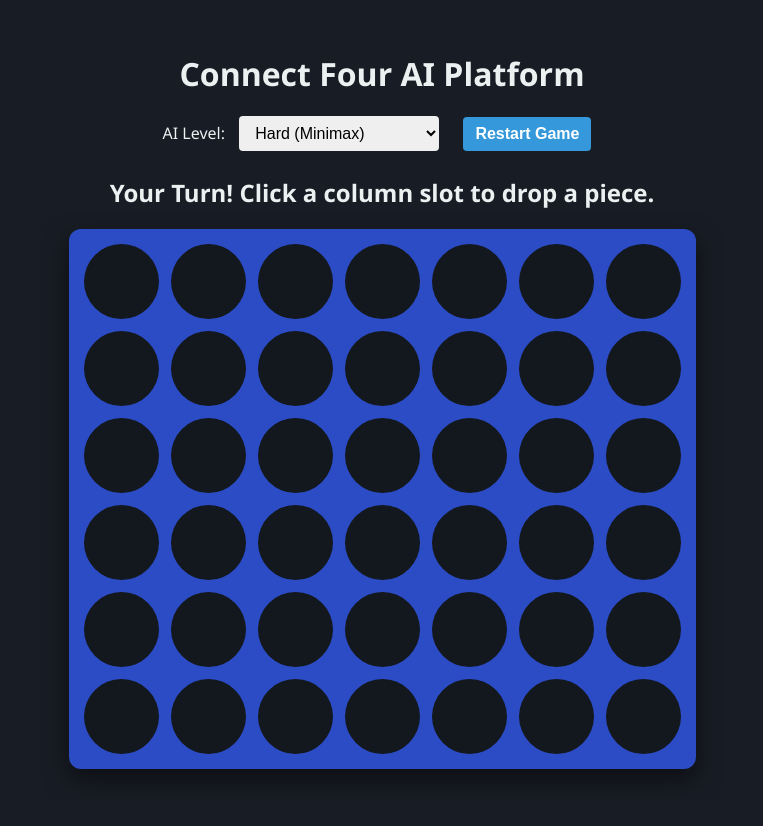
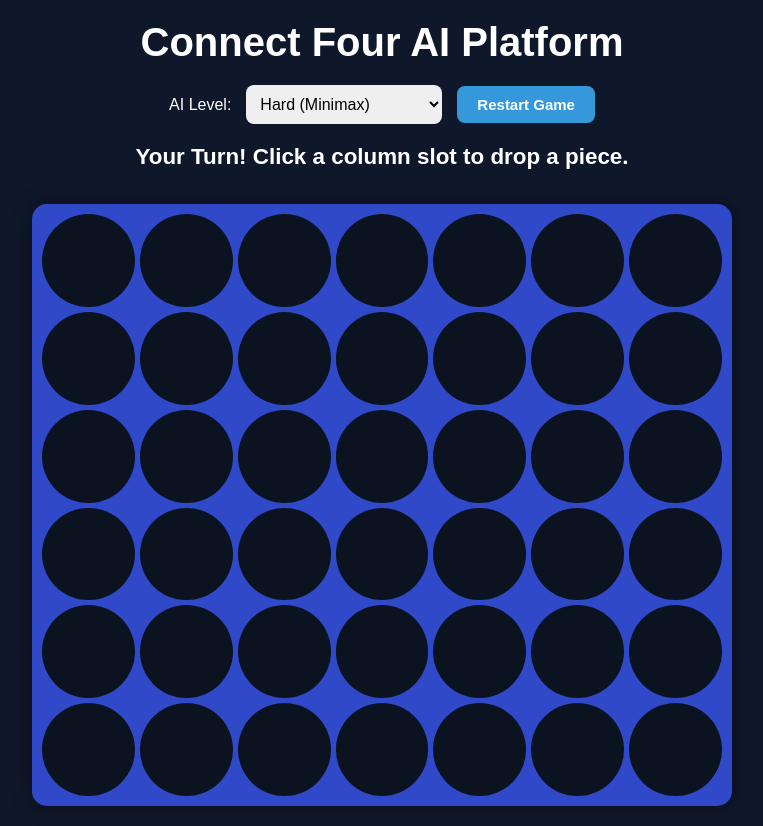
Before and after one commit to shreeharsha0125-dotcom/connectfourAI, a Flask app: page / in a window 1280 px wide. Shown: the whole page, without its empty margins (258-1021 px from the left). Before the commit the page ends 774 px from the top, so only its background shows below. Run offline with Flask 3, Linux system fonts and the light colour scheme.

Commit message:
Refactor CSS for improved styling and layout

```diff
--- a/static/css/style.css
+++ b/static/css/style.css
@@ -1,41 +1,176 @@
+/* Reset */
+* {
+    margin: 0;
+    padding: 0;
+    box-sizing: border-box;
+}
+
+/* Body */
 body {
-    background-color: #181c24;
-    color: #ecf0f1;
-    font-family: 'Segoe UI', Tahoma, Geneva, Verdana, sans-serif;
+    background: #0f172a;
+    color: white;
+    font-family: Arial, Helvetica, sans-serif;
+    min-height: 100vh;
+    overflow-x: hidden;
+}
+
+/* Main Container */
+#game-container {
+    width: 100%;
+    max-width: 900px;
+    margin: 0 auto;
+    padding: 20px;
+    text-align: center;
+}
+
+/* Heading */
+h1 {
+    margin-bottom: 20px;
+    font-size: 2.5rem;
+}
+
+/* Control Panel */
+#panel {
     display: flex;
     justify-content: center;
     align-items: center;
-    height: 100vh;
-    margin: 0;
+    gap: 15px;
+    flex-wrap: wrap;
+    margin-bottom: 20px;
 }
-#game-container { text-align: center; }
-#panel { margin-bottom: 25px; }
-select, button {
-    padding: 8px 12px;
-    font-size: 1rem;
-    border-radius: 4px;
+
+/* Difficulty Dropdown */
+#difficulty {
+    padding: 10px;
+    font-size: 16px;
+    border-radius: 8px;
     border: none;
-    margin: 0 10px;
+    outline: none;
+}
+
+/* Restart Button */
+#reset-btn {
+    padding: 10px 20px;
+    border: none;
+    border-radius: 8px;
+    background: #3498db;
+    color: white;
+    font-size: 15px;
+    font-weight: bold;
     cursor: pointer;
+    transition: 0.3s;
 }
-button { background-color: #3498db; color: white; font-weight: bold; }
-button:hover { background-color: #2980b9; }
+
+#reset-btn:hover {
+    background: #2980b9;
+}
+
+/* Status Text */
+#status {
+    margin: 20px 0;
+    font-size: 1.4rem;
+    min-height: 40px;
+}
+
+/* Connect Four Board */
 #board {
     display: grid;
-    grid-template-columns: repeat(7, 75px);
-    grid-gap: 12px;
-    background-color: #2b4cc4;
-    padding: 15px;
-    border-radius: 12px;
-    display: inline-grid;
-    box-shadow: 0 10px 25px rgba(0,0,0,0.5);
+    grid-template-columns: repeat(7, 1fr);
+
+    gap: 5px;
+
+    width: min(95vw, 700px);
+
+    margin: auto;
+    padding: 10px;
+
+    background: #3049c9;
+    border-radius: 15px;
+
+    box-shadow: 0 0 20px rgba(0,0,0,0.4);
 }
+
+/* Cells */
 .cell {
-    width: 75px;
-    height: 75px;
-    background-color: #13171e;
+    width: 100%;
+    aspect-ratio: 1 / 1;
+
     border-radius: 50%;
+    background: #0b1220;
+
     cursor: pointer;
+
+    transition: transform 0.2s ease;
 }
-.cell.player-human { background-color: #e74c3c; } /* Red */
-.cell.player-ai { background-color: #f1c40f; }    /* Yellow */
+
+.cell:hover {
+    transform: scale(1.05);
+}
+
+/* Player Piece */
+.player {
+    background: #ff3b30;
+}
+
+/* AI Piece */
+.ai {
+    background: #ffd60a;
+}
+
+/* Tablet */
+@media (max-width: 768px) {
+
+    #game-container {
+        padding: 15px;
+    }
+
+    h1 {
+        font-size: 1.8rem;
+    }
+
+    #status {
+        font-size: 1rem;
+        padding: 0 10px;
+    }
+
+    #panel {
+        flex-direction: column;
+        gap: 10px;
+    }
+
+    #difficulty,
+    #reset-btn {
+        width: 90%;
+        max-width: 320px;
+    }
+
+    #board {
+        width: 95vw;
+        padding: 6px;
+        gap: 4px;
+    }
+}
+
+/* Small Phones */
+@media (max-width: 480px) {
+
+    h1 {
+        font-size: 1.5rem;
+    }
+
+    #status {
+        font-size: 0.9rem;
+    }
+
+    #board {
+        width: 98vw;
+        padding: 4px;
+        gap: 3px;
+    }
+
+    #difficulty,
+    #reset-btn {
+        font-size: 14px;
+        padding: 10px;
+    }
+}
```
